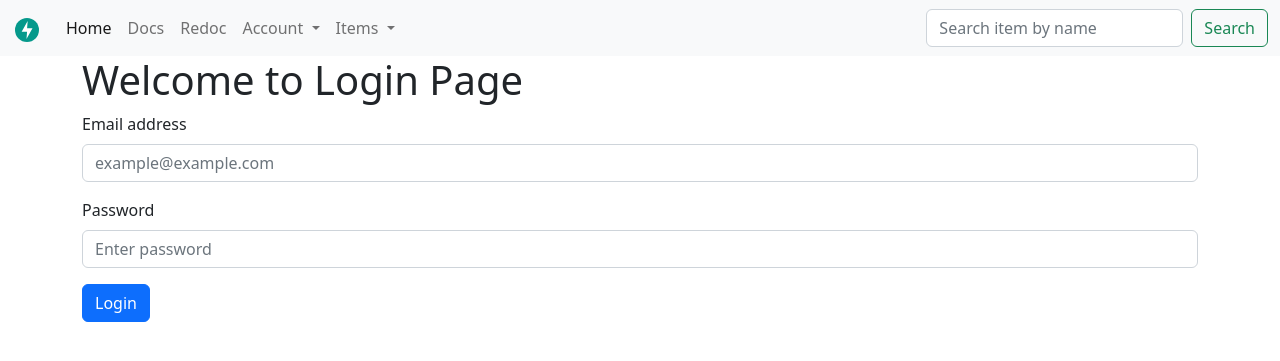
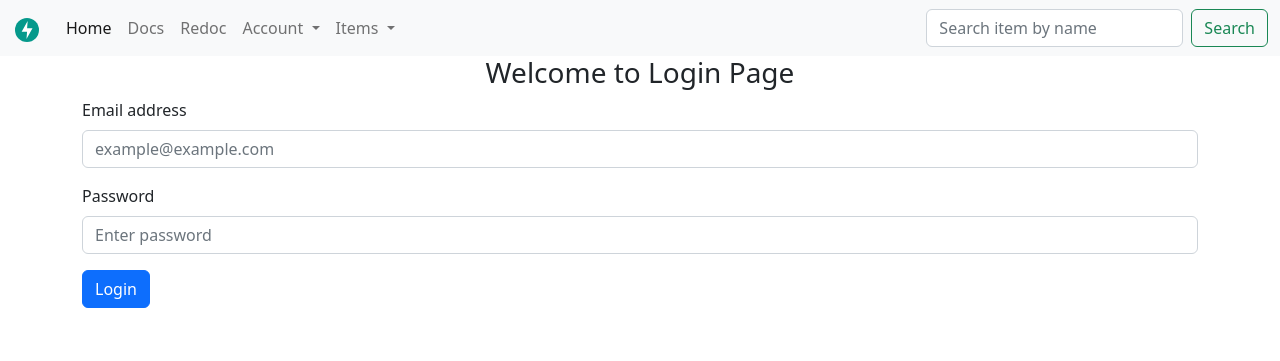
Before and after one commit to shahlep/fastApi-fun-9, a FastAPI app: page /login in a window 1280 px wide. Shown: the top 361 px of the page. Run offline with FastAPI, Linux system fonts and the light colour scheme; some libraries are stand-ins or nearby versions.

Commit message:
fastApi fun 380

```diff
--- a/templates/login.html
+++ b/templates/login.html
@@ -5,7 +5,7 @@
 
 {% block content %}
     <div class="container">
-        <h1>Welcome to Login Page</h1>
+        <h3 class="text-center">Welcome to Login Page</h3>
         {% if msg %}
             <div class="alert alert-success" role="alert">
                 {{ msg }}
```
